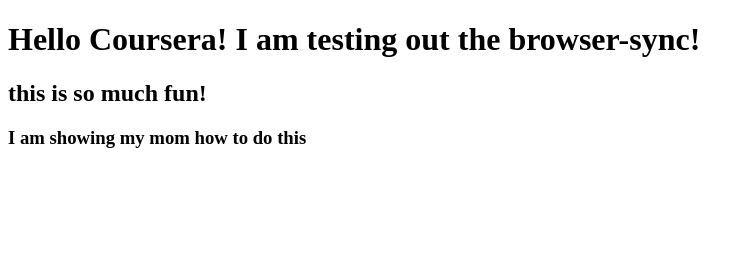
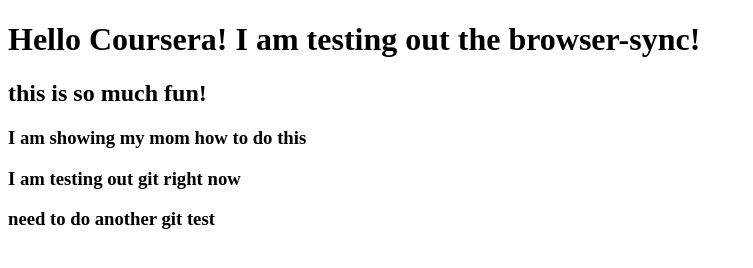
Before and after one commit to AykysS/coursera-test, a plain HTML site: page site/index.html in a window 1280 px wide. Shown: the whole page, without its empty margins (0-753 px from the left). Drawn offline with Linux system fonts and the light colour scheme.

Commit message:
one more change sorry.

```diff
--- a/site/index.html
+++ b/site/index.html
@@ -9,5 +9,7 @@
 <h1>Hello Coursera! I am testing out the browser-sync!</h1>
 <h2>this is so much fun!</h2>
 <h3>I am showing my mom how to do this</h3>
+<h3> I am testing out git right now </h3>
+<h3> need to do another git test </h3>
 </body>
 </html>
```
